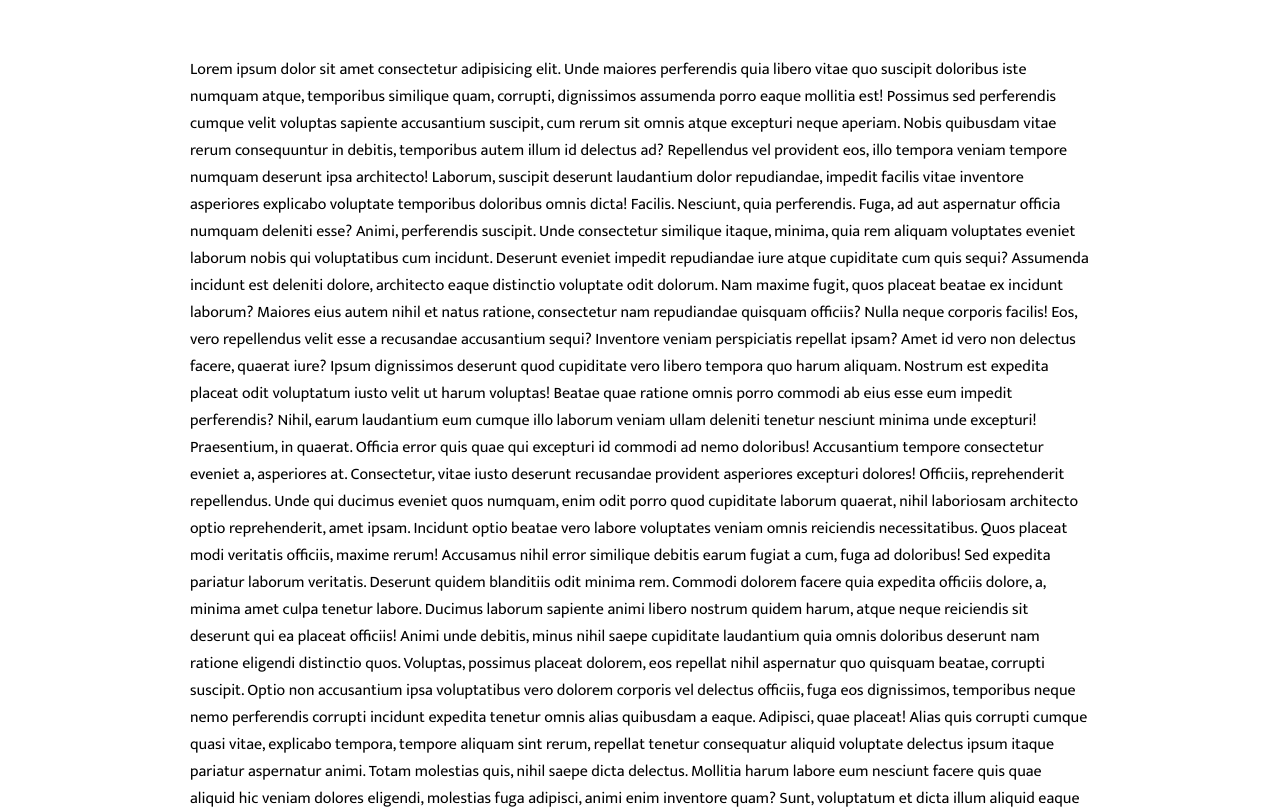
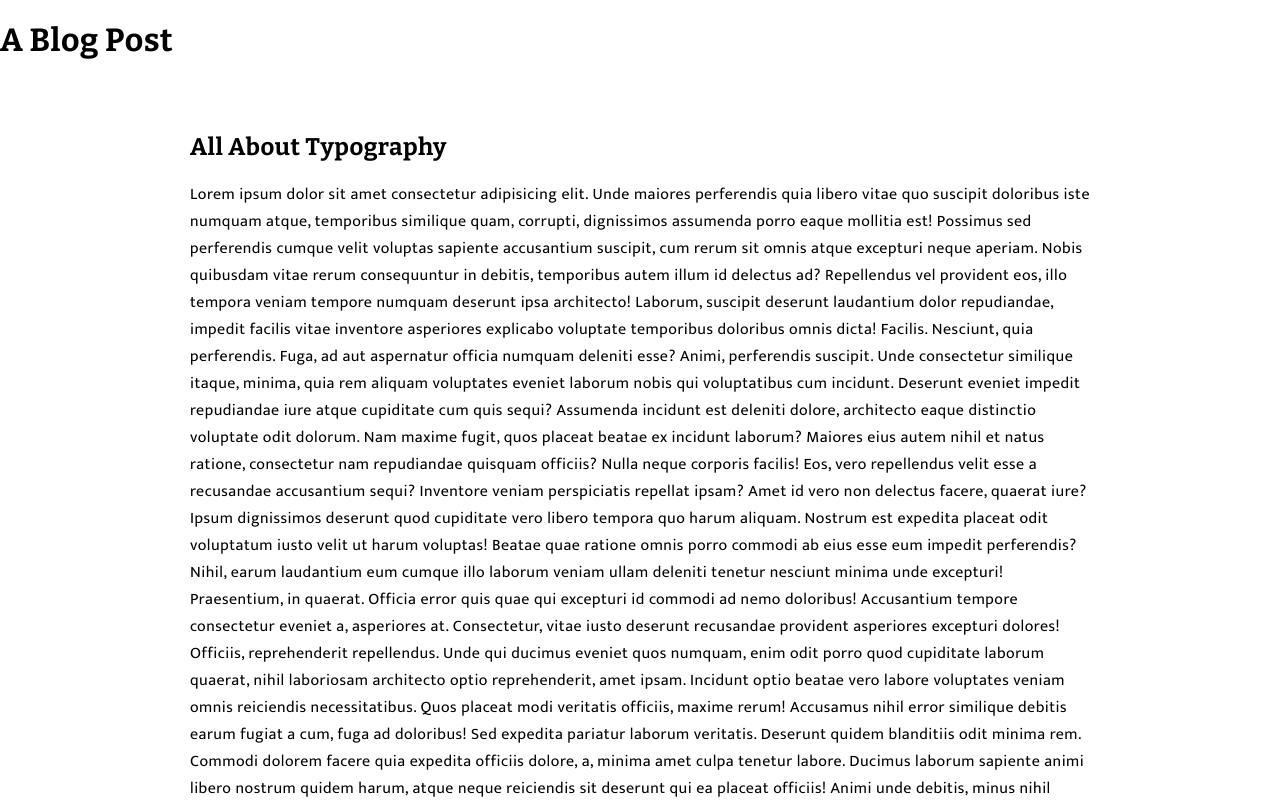
Before and after one commit to foxwayne1/blog-post, a plain HTML site: page index.html in a window 1280 px wide. Shown: the top 807 px of the page. Drawn offline with nearby package versions, Linux system fonts and the light colour scheme.

Commit message:
fonts done

```diff
--- a/index.html
+++ b/index.html
@@ -16,7 +16,9 @@
     <title>Typography Blog Post</title>
   </head>
   <body>
+    <h1>A Blog Post</h1>
     <div class="content">
+      <h2>All About Typography</h2>
       <p>
         Lorem ipsum dolor sit amet consectetur adipisicing elit. Unde maiores
         perferendis quia libero vitae quo suscipit doloribus iste numquam atque,
--- a/styles.css
+++ b/styles.css
@@ -1,11 +1,18 @@
-/*
-font-family: 'Bitter', serif;
-*/
-
 body {
   font-family: 'Mukta', sans-serif;
+  font-size: 16px;
+  margin: 0;
+  padding: 0;
+  letter-spacing: 0.5px;
 }
-
+h1,
+h2,
+h3,
+h4,
+h5,
+h6 {
+  font-family: 'Bitter', serif;
+}
 .content {
   max-width: 900px;
   margin: 0 auto;
```
